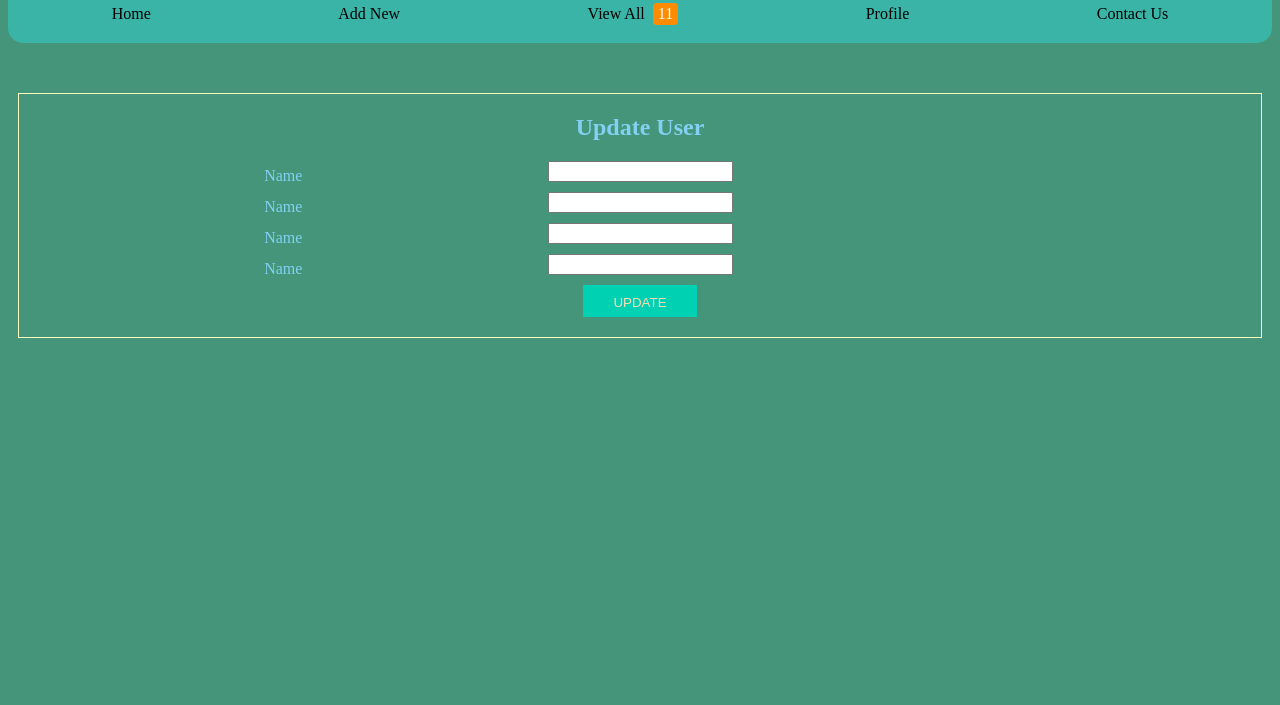
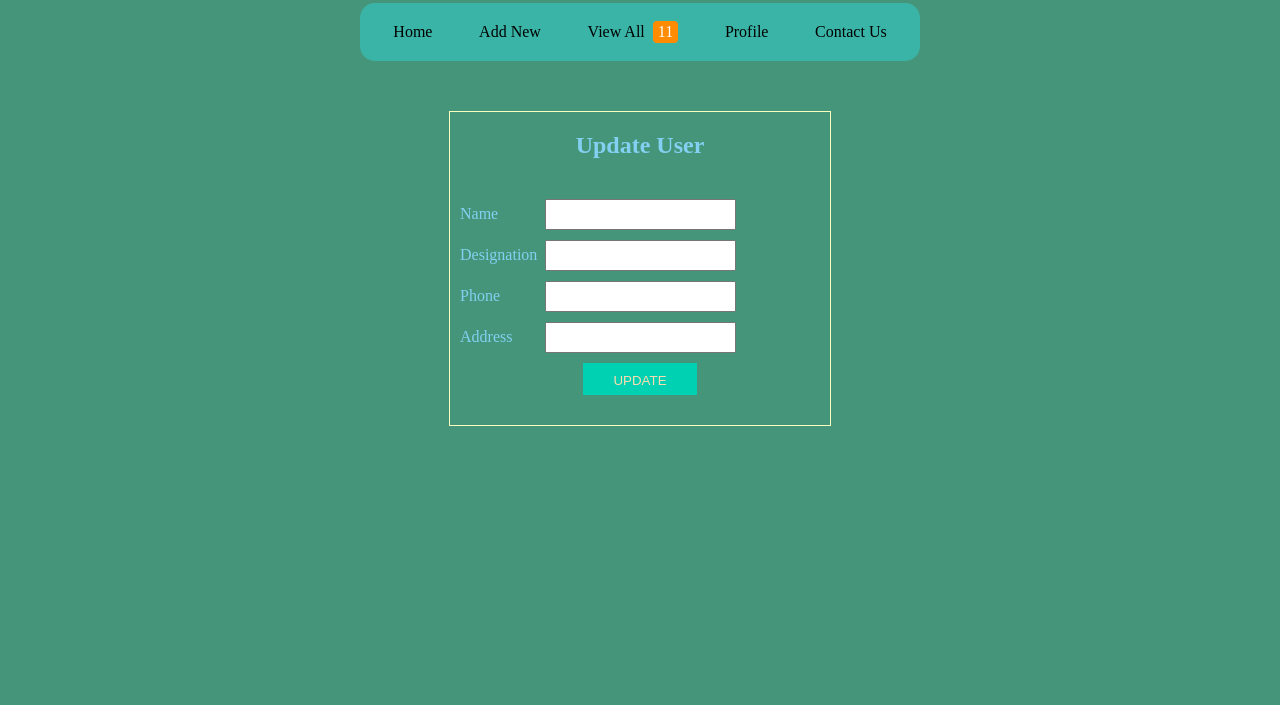
Before and after one commit to KevinBritten/front-end-test-1, a plain HTML site: page index.html in a window 1280 px wide. Shown: the part 95-800 px from the top of the page. Drawn offline with Linux system fonts and the light colour scheme.

Commit message:
fix label names and layout

```diff
--- a/index.html
+++ b/index.html
@@ -22,10 +22,19 @@
     <div class="form-container">
       <h2>Update User</h2>
       <form>
-        <label>Name</label><input type="text" id="name" name="name" /><br />
-        <label>Name</label><input type="text" id="name" name="name" /><br />
-        <label>Name</label><input type="text" id="name" name="name" /><br />
-        <label>Name</label><input type="text" id="name" name="name" /><br />
+        <label for="name">Name</label
+        ><input type="text" id="name" name="name" class="text-input" /><br />
+        <label for="designation">Designation</label
+        ><input
+          type="text"
+          id="designation"
+          name="designation"
+          class="text-input"
+        /><br />
+        <label for="phone">Phone</label
+        ><input type="number" id="name" name="name" class="text-input" /><br />
+        <label for="address">Address</label
+        ><input type="text" id="name" name="name" class="text-input" /><br />
         <input type="submit" class="submit-button" value="UPDATE" />
       </form>
     </div>
--- a/style.css
+++ b/style.css
@@ -1,5 +1,6 @@
 body {
   background-color: #45957a;
+  padding: 10px;
 }
 
 h1,
@@ -19,11 +20,16 @@ nav {
   padding: 20px 10px;
   display: flex;
   justify-content: space-around;
-  margin-bottom: 50px;
+  margin: 0 auto 50px;
+  max-width: 540px;
+}
+a {
+  margin: 0 10px;
 }
 form {
   display: grid;
   grid-template-columns: 1fr auto 1fr;
+  padding: 20px 0;
 }
 
 input {
@@ -31,7 +37,12 @@ input {
 }
 
 label {
-  margin: auto;
+  line-height: 30px;
+  margin-right: 5px;
+}
+
+.text-input {
+  padding: 7px 5px 5px;
 }
 
 .notification-badge {
@@ -45,7 +56,9 @@ label {
 
 .form-container {
   border: 1px solid #faffbd;
-  margin: 0px 10px;
+  margin: 0px auto;
+  padding: 0 10px;
+  max-width: 360px;
 }
 
 .submit-button {
@@ -53,6 +66,5 @@ label {
   color: #ffdcb0;
   border: none;
   padding: 10px 30px 7px;
-  margin-bottom: 20px;
   grid-column: 2;
 }
```
